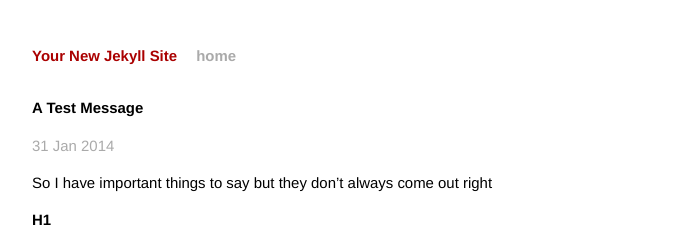
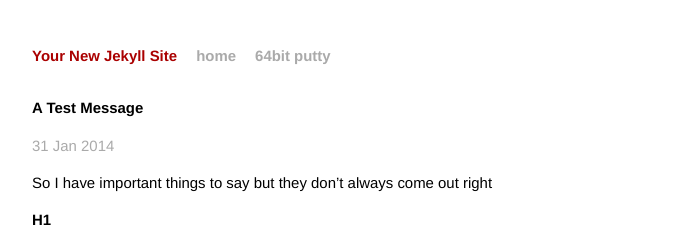
Before and after one commit to taddev/taddev.github.io, a Jekyll site: the page built from _posts/2014-01-31-a-test-message.markdown, in a window 1280 px wide. Shown: the top 240 px of the page, without its empty margins (294-985 px from the left). Built offline with Jekyll 4.4.1, drawn with Linux system fonts in a browser that asks for light colours; Markdown is read by kramdown in place of the engine named in the settings.

Commit message:
menu addition

```diff
--- a/64bit-putty/index.html
+++ b/64bit-putty/index.html
@@ -3,7 +3,7 @@
 title: 64bit Putty
 ---
 
-<div id="64bit-putty">
+<div id="home">
   <h1>64bit Putty</h1>
   <p>Hello Putty Page</p>
 </div>
--- a/_layouts/default.html
+++ b/_layouts/default.html
@@ -18,7 +18,7 @@
         <div class="site">
           <div class="header">
             <h1 class="title"><a href="/">{{ site.name }}</a></h1>
-            <a class="extra" href="/">home</a>
+            <a class="extra" href="/">home</a> <a class="extra" href="/64bit-Putty">64bit putty</a>
           </div>
 
           {{ content }}
```
